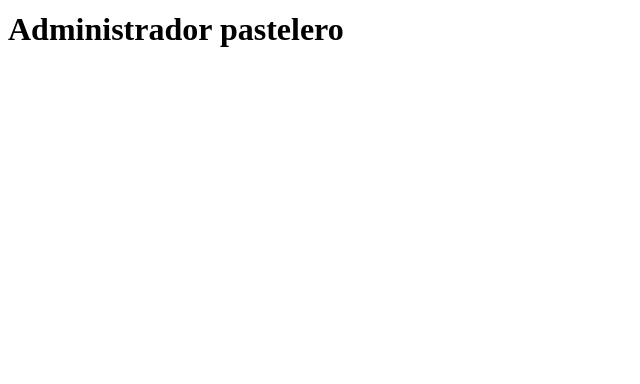
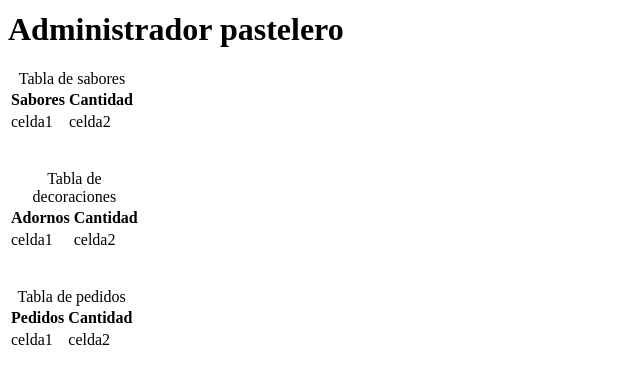
Before and after one commit to IleanaAP/html_LaunchX, a plain HTML site: page pastelero.html in a window 1280 px wide. Shown: the part 172-556 px from the top of the page, without its empty margins (0-640 px from the left). Drawn offline with Linux system fonts and the light colour scheme.

Commit message:
Changes in files index and pastelero - create tables

```diff
--- a/pastelero.html
+++ b/pastelero.html
@@ -12,7 +12,41 @@
 
         <!--inventario de material-->
         <section id="inventario" name="inventario">
-
+            <table>
+                <caption>Tabla de sabores</caption>
+                <tr>
+                    <th>Sabores</th>
+                    <th>Cantidad</th>
+                </tr>
+                <tr>
+                    <td>celda1</td>
+                    <td>celda2</td>
+                </tr>
+            </table>
+            <br><br>
+            <table>
+                <caption>Tabla de decoraciones</caption>
+                <tr>
+                    <th>Adornos</th>
+                    <th>Cantidad</th>
+                </tr>
+                <tr>
+                    <td>celda1</td>
+                    <td>celda2</td>
+                </tr>
+            </table>
+            <br><br>
+            <table>
+                <caption>Tabla de pedidos</caption>
+                <tr>
+                    <th>Pedidos</th>
+                    <th>Cantidad</th>
+                </tr>
+                <tr>
+                    <td>celda1</td>
+                    <td>celda2</td>
+                </tr>
+            </table>
         </section>
     </body>
 </html>
```
Also changed, not shown: index.html (+1 -4 lines).
